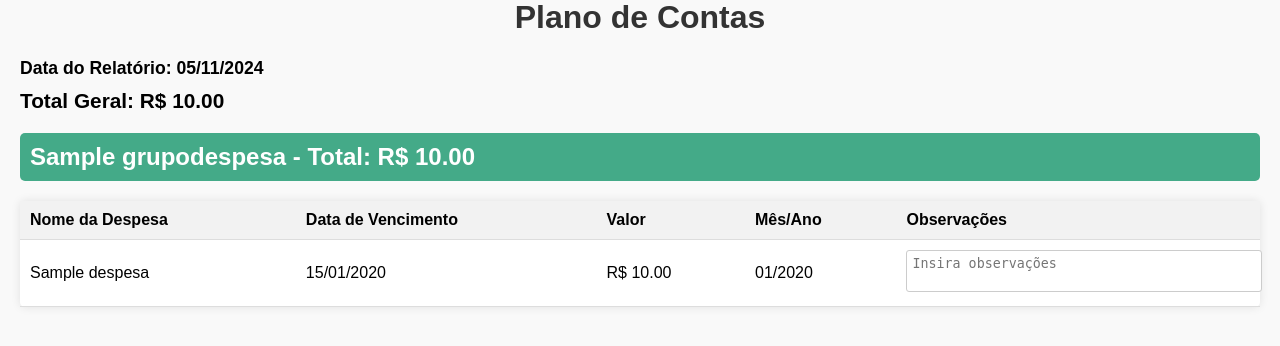
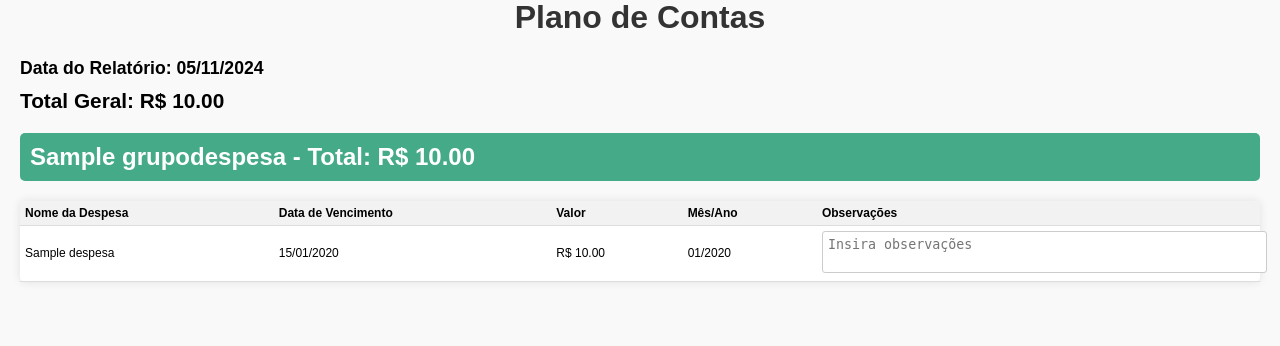
Before and after one commit to RenanWHottz/Minhas-Despesas-Django, a Django app: page /plano_de_contas/ in a window 1280 px wide. Shown: the part 165-511 px from the top of the page. Run offline with Django 4.2, Linux system fonts and the light colour scheme; tables that the repository leaves empty hold one stand-in row (values such as "Sample post"); some libraries are stand-ins or nearby versions.

Commit message:
tamanho da tabela menor para evitar pagina em branco em quebra de pagina

```diff
--- a/despesas/templates/plano_de_contas.html
+++ b/despesas/templates/plano_de_contas.html
@@ -46,7 +46,7 @@
 
         table {
             width: 100%;
-            margin: 20px 0;
+            margin: 10px 0;
             border-collapse: collapse;
             background-color: white;
             border-radius: 5px;
@@ -54,9 +54,10 @@
         }
 
         th, td {
-            padding: 10px;
+            padding: 5px;
             text-align: left;
             border-bottom: 1px solid #ddd;
+            font-size: 12px;
         }
 
         th {
@@ -76,10 +77,15 @@
             font-size: 1.3em;
             margin-top: 10px;
         }
-        .data-atual{
+
+        .data-atual {
             font-weight: bold;
             font-size: 1.1em;
             margin-top: 10px;
+        }
+
+        table, th, td {
+            page-break-inside: avoid;
         }
     </style>
     <script src="https://raw.githack.com/eKoopmans/html2pdf/master/dist/html2pdf.bundle.js"></script>
@@ -95,6 +101,7 @@
     <button id="gerar-pdf" style="margin: 20px; padding: 10px; background-color: #4A8; color: white; border: none; border-radius: 5px; cursor: pointer;">
         Salvar como PDF
     </button>
+
     <div id="conteudo-do-pdf">
         <h1>Plano de Contas</h1>
         <div class="group-container">
@@ -121,7 +128,7 @@
                                     <td>R$ {{ despesa.valor|floatformat:2 }}</td>
                                     <td>{{ despesa.vencimento|date:"m/Y" }}</td>
                                     <td>
-                                        <textarea class="obs-input" placeholder="Insira observações" maxlength="15"></textarea>
+                                        <textarea class="obs-input" placeholder="Insira observações" maxlength="20"></textarea>
                                     </td>
                                 </tr>
                             {% endif %}
@@ -140,11 +147,11 @@
                     var element = document.getElementById('conteudo-do-pdf');
 
                     var opt = {
-                        margin:       [10, 10, 20, 10],
-                        filename:     'plano_de_contas.pdf',
-                        html2canvas:  { scale: 2 },
-                        jsPDF:        { unit: 'mm', format: 'a4', orientation: 'portrait' },
-                        pagebreak:    { mode: ['avoid-all', 'css', 'legacy'] }
+                        margin: [5, 5, 10, 5],
+                        filename: 'plano_de_contas.pdf',
+                        html2canvas: { scale: 1.5 },
+                        jsPDF: { unit: 'mm', format: 'a4', orientation: 'portrait' },
+                        pagebreak: { mode: ['avoid-all', 'css', 'legacy'] }
                     };
 
                     html2pdf().set(opt).from(element).toPdf().get('pdf').then(function (pdf) {
```
